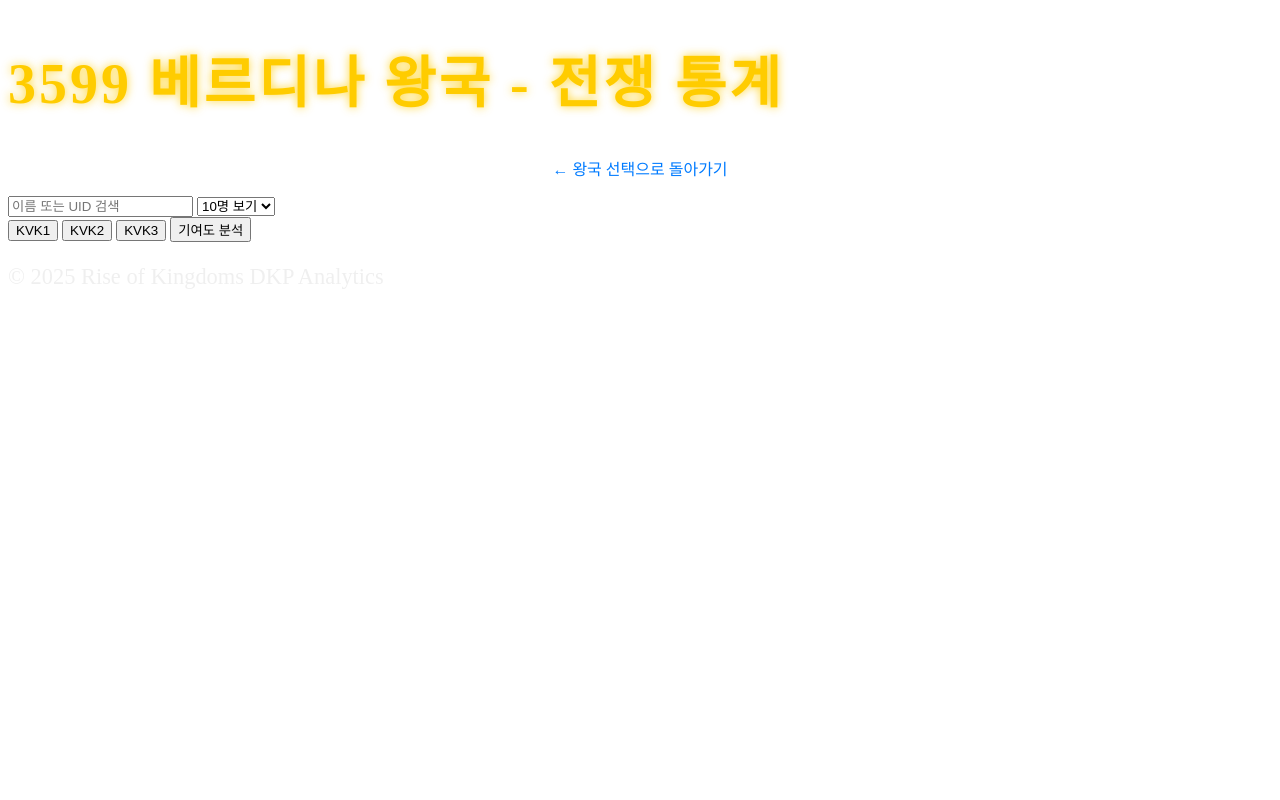
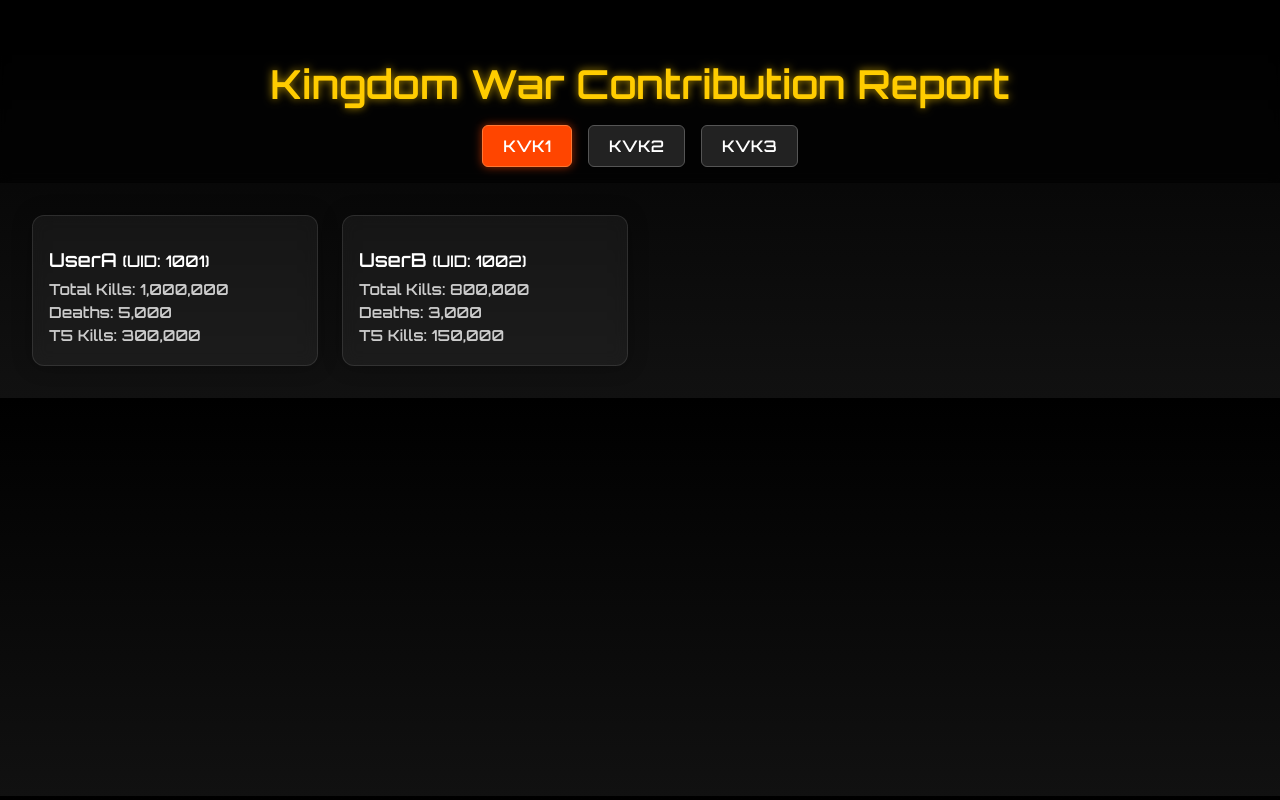
Before and after one commit to chayeongo/kingdom-stats, a plain HTML site: page kingdom.html in a window 1280 px wide. Drawn offline with Linux system fonts and the light colour scheme; no server answers.

Commit message:
Update kingdom.html

```diff
--- a/kingdom.html
+++ b/kingdom.html
@@ -1,50 +1,141 @@
 <!DOCTYPE html>
-<html lang="ko">
+<html lang="en">
 <head>
-  <meta charset="UTF-8">
-  <meta name="viewport" content="width=device-width, initial-scale=1.0">
-  <title>왕국 전쟁 통계</title>
-  <link rel="stylesheet" href="styles.css">
-  <script defer src="kingdom.js"></script>
+  <meta charset="UTF-8" />
+  <meta name="viewport" content="width=device-width, initial-scale=1.0" />
+  <title>Kingdom War Analysis</title>
+  <link href="https://fonts.googleapis.com/css2?family=Orbitron:wght@600&display=swap" rel="stylesheet">
+  <style>
+    body {
+      margin: 0;
+      background: linear-gradient(to bottom, #000000, #111111);
+      color: #ffffff;
+      font-family: 'Orbitron', sans-serif;
+      overflow-x: hidden;
+    }
+
+    .header {
+      text-align: center;
+      padding: 2rem 1rem 1rem;
+      background: rgba(0,0,0,0.6);
+      backdrop-filter: blur(5px);
+    }
+
+    .header h1 {
+      font-size: 2.5rem;
+      color: #ffcc00;
+      margin-bottom: 0.5rem;
+      text-shadow: 0 0 8px rgba(255, 204, 0, 0.7);
+    }
+
+    .tabs {
+      display: flex;
+      justify-content: center;
+      gap: 1rem;
+      margin-top: 1rem;
+    }
+
+    .tab {
+      padding: 10px 20px;
+      background: #222;
+      border: 1px solid #555;
+      border-radius: 6px;
+      color: #fff;
+      cursor: pointer;
+      transition: all 0.3s ease;
+    }
+
+    .tab:hover, .tab.active {
+      background: #ff4500;
+      border-color: #ff7733;
+      box-shadow: 0 0 10px rgba(255, 69, 0, 0.6);
+    }
+
+    .card-grid {
+      display: grid;
+      grid-template-columns: repeat(auto-fill, minmax(280px, 1fr));
+      gap: 1.5rem;
+      padding: 2rem;
+    }
+
+    .card {
+      background: rgba(255, 255, 255, 0.05);
+      border-radius: 12px;
+      padding: 1rem;
+      backdrop-filter: blur(8px);
+      border: 1px solid rgba(255, 255, 255, 0.1);
+      box-shadow: 0 0 20px rgba(0, 0, 0, 0.3);
+      transition: transform 0.3s;
+    }
+
+    .card:hover {
+      transform: scale(1.03);
+      border-color: #ffcc00;
+      box-shadow: 0 0 12px rgba(255, 204, 0, 0.3);
+    }
+
+    .card h2 {
+      font-size: 1.2rem;
+      margin-bottom: 0.5rem;
+      color: #fff;
+    }
+
+    .card p {
+      font-size: 0.95rem;
+      color: #ccc;
+      margin: 4px 0;
+    }
+  </style>
 </head>
 <body>
-  <header>
-    <h1 id="kingdom-title">왕국 전쟁 통계</h1>
-    <!-- 🏠 홈으로 돌아가기 버튼 -->
-    <nav style="text-align: center; margin-bottom: 1rem;">
-      <a href="index.html" style="text-decoration: none; color: #007bff;">← 왕국 선택으로 돌아가기</a>
-    </nav>
-  </header>
+  <div class="header">
+    <h1>Kingdom War Contribution Report</h1>
+    <div class="tabs">
+      <div class="tab active" onclick="loadKVK('KVK1')">KVK1</div>
+      <div class="tab" onclick="loadKVK('KVK2')">KVK2</div>
+      <div class="tab" onclick="loadKVK('KVK3')">KVK3</div>
+    </div>
+  </div>
 
-  <main>
-    <div id="controls">
-      <input type="text" id="search" placeholder="이름 또는 UID 검색">
-      <select id="page-size">
-        <option value="10">10명 보기</option>
-        <option value="20">20명 보기</option>
-        <option value="50">50명 보기</option>
-      </select>
-    </div>
+  <div class="card-grid" id="cardGrid">
+    <!-- Cards will be populated here -->
+  </div>
 
-    <div id="kvk-tabs">
-      <button onclick="loadKVK(1)">KVK1</button>
-      <button onclick="loadKVK(2)">KVK2</button>
-      <button onclick="loadKVK(3)">KVK3</button>
-      <!-- ✅ 새 분석 페이지로 이동 -->
-      <a href="contribution.html?kingdomId=3599">
-        <button>기여도 분석</button>
-      </a>
-    </div>
+  <script>
+    const data = {
+      KVK1: [
+        { name: 'UserA', uid: '1001', kills: 1000000, deaths: 5000, t5: 300000 },
+        { name: 'UserB', uid: '1002', kills: 800000, deaths: 3000, t5: 150000 }
+      ],
+      KVK2: [
+        { name: 'UserC', uid: '1003', kills: 1200000, deaths: 7000, t5: 400000 },
+        { name: 'UserD', uid: '1004', kills: 500000, deaths: 2000, t5: 100000 }
+      ],
+      KVK3: [
+        { name: 'UserE', uid: '1005', kills: 2000000, deaths: 10000, t5: 700000 },
+        { name: 'UserF', uid: '1006', kills: 600000, deaths: 2500, t5: 200000 }
+      ]
+    };
 
-    <div id="data-table">
-      <!-- 통계 표가 여기에 표시됩니다 -->
-    </div>
+    function loadKVK(kvk) {
+      document.querySelectorAll('.tab').forEach(tab => tab.classList.remove('active'));
+      document.querySelector(`.tab[onclick*='${kvk}']`).classList.add('active');
+      const grid = document.getElementById('cardGrid');
+      grid.innerHTML = '';
+      data[kvk].forEach(d => {
+        const card = document.createElement('div');
+        card.className = 'card';
+        card.innerHTML = `
+          <h2>${d.name} <small>(UID: ${d.uid})</small></h2>
+          <p>Total Kills: ${d.kills.toLocaleString()}</p>
+          <p>Deaths: ${d.deaths.toLocaleString()}</p>
+          <p>T5 Kills: ${d.t5.toLocaleString()}</p>
+        `;
+        grid.appendChild(card);
+      });
+    }
 
-    <div id="pagination-controls"></div>
-  </main>
-
-  <footer>
-    <p>&copy; 2025 Rise of Kingdoms DKP Analytics</p>
-  </footer>
+    loadKVK('KVK1');
+  </script>
 </body>
 </html>
```
